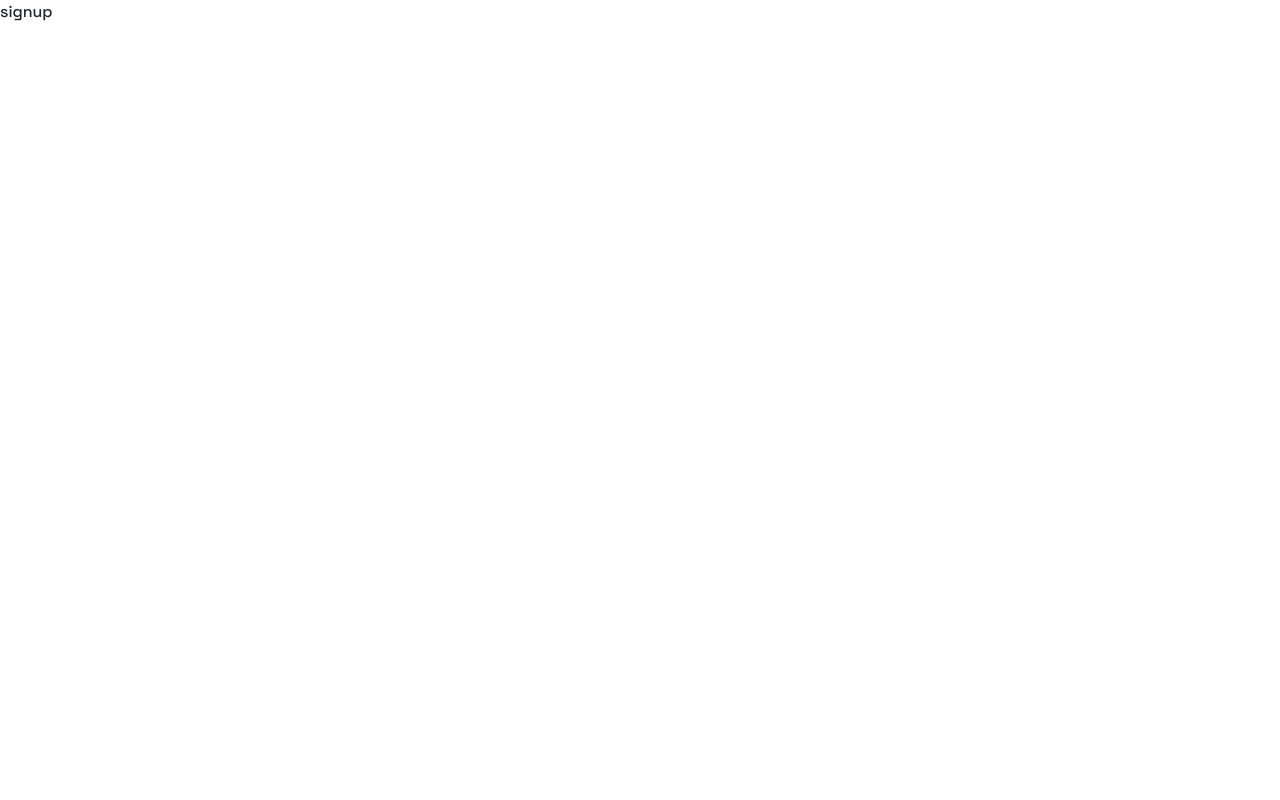
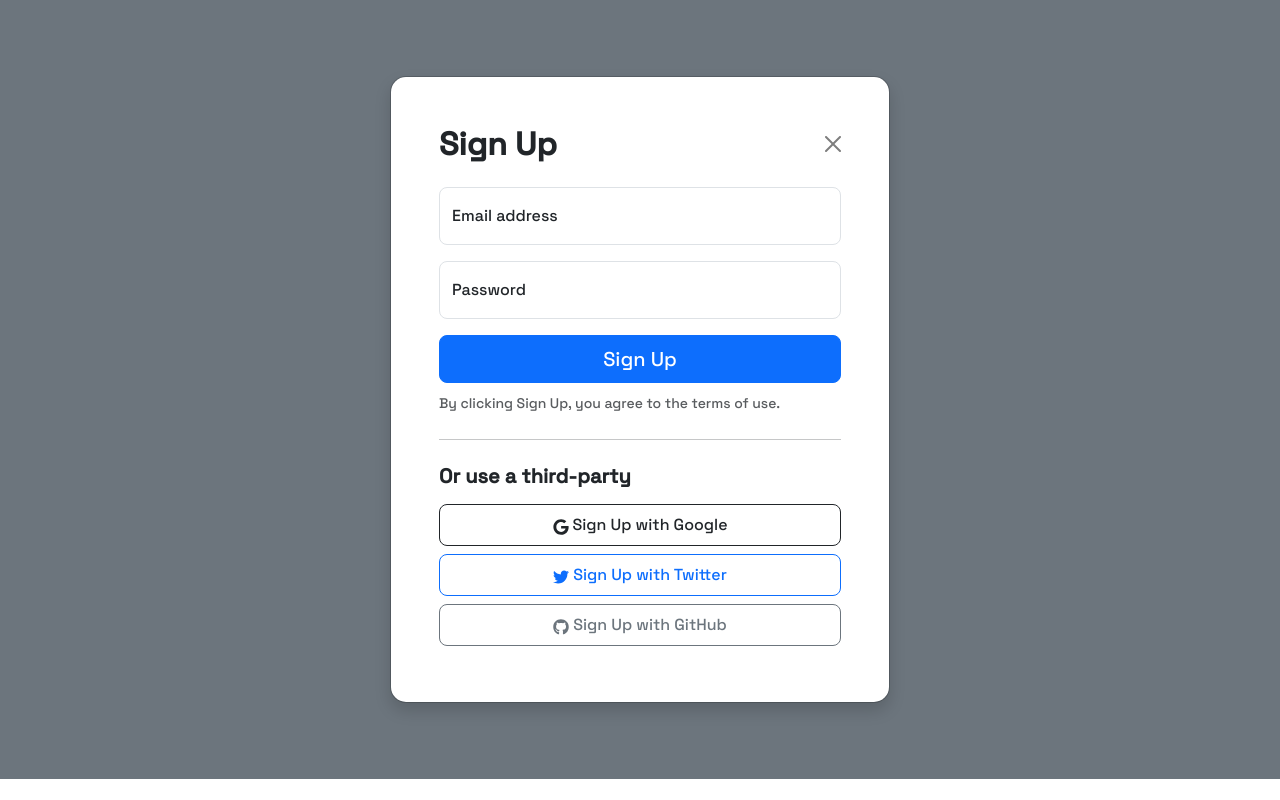
Before and after one commit to ashiqtasdid/beta.ashiqthedev.com---old, a Next.js app: page /signup in a window 1280 px wide. Built offline with nearby package versions, Linux system fonts and the light colour scheme.

Commit message:
Added Hero3 and Login/ Signup

```diff
--- a/components/Header/Header.js
+++ b/components/Header/Header.js
@@ -4,7 +4,7 @@ import Head from 'next/head'
 const Header = () => {
     return (
         <Head>
-            <title>Ashiq The Dev - Developing That Matters</title>
+            {/* <title>Ashiq The Dev - Developing That Matters</title> */}
             <meta name="description" content="Ashiq The Dev - Developing That Matters is an IT consultant company. It provides various kinds of IT services including, Web & Mobile Development, SEO & much more" />
             <meta name="viewport" content="width=device-width, initial-scale=1" />
             <link rel="icon" href="/favicon.ico" />
--- a/components/Navbar/Navbar.js
+++ b/components/Navbar/Navbar.js
@@ -4,7 +4,7 @@ import styles from '../../styles/navbar.module.css'
 import { useEffect } from 'react'
 import Image from 'next/dist/client/image'
 import navLogo from '../../assets/images/atd.jpg'
-import './navbar.module'
+// import './navbar.module'
 // import './navbar.module.bootstrap'
 import Link from 'next/dist/client/link'
 
--- a/pages/index.js
+++ b/pages/index.js
@@ -7,17 +7,22 @@ import styles from '../styles/Home.module.css'
 import Hero from '../components/Hero/Hero'
 import Divider from '../components/Divider/Divider'
 import Hero2 from '../components/Hero2/Hero2'
+import Hero3 from '../components/Hero3/Hero3'
 // import Pricing from '../components/Pricing/Pricing'
 
 export default function Home() {
   return (
     <div>
+      <Head>
+        <title>Ashiq The Dev - Developing That Matters</title>
+      </Head>
       <Header />
       <Navbar />
       <Hero />
       <Divider />
       <Hero2 />
       <Divider />
+      <Hero3 />
       {/* <Pricing/> */}
       <Footer />
     </div>
--- a/pages/signup.js
+++ b/pages/signup.js
@@ -1,8 +1,49 @@
 import React from 'react'
+import Link from 'next/dist/client/link'
+import { FaGoogle, FaTwitter, FaGithub} from 'react-icons/fa'
 
 const signup = () => {
   return (
-    <div>signup</div>
+    <div class="modal modal-signin position-static d-block bg-secondary py-5" tabindex="-1" role="dialog" id="modalSignin">
+      <div class="modal-dialog" role="document">
+        <div class="modal-content rounded-4 shadow">
+          <div class="modal-header p-5 pb-4 border-bottom-0">
+            {/* <h5 class="modal-title">Modal title</h5> */}
+            <h2 class="fw-bold mb-0">Sign Up</h2>
+            <Link href="/"><button type="button" class="btn-close" data-bs-dismiss="modal" aria-label="Close"></button></Link>
+          </div>
+
+          <div class="modal-body p-5 pt-0">
+            <form class="">
+              <div class="form-floating mb-3">
+                <input type="email" class="form-control rounded-3" id="floatingInput" placeholder="name@example.com"/>
+                  <label for="floatingInput">Email address</label>
+              </div>
+              <div class="form-floating mb-3">
+                <input type="password" class="form-control rounded-3" id="floatingPassword" placeholder="Password"/>
+                  <label for="floatingPassword">Password</label>
+              </div>
+              <button class="w-100 mb-2 btn btn-lg rounded-3 btn-primary" type="submit">Sign Up</button>
+              <small class="text-muted">By clicking Sign Up, you agree to the terms of use.</small>
+              <hr class="my-4"/>
+                <h2 class="fs-5 fw-bold mb-3">Or use a third-party</h2>
+                <button class="w-100 py-2 mb-2 btn btn-outline-dark rounded-3" type="submit">
+                  <svg class="bi me-1" width="16" height="16"><FaGoogle  /></svg>
+                  Sign Up with Google
+                </button>
+                <button class="w-100 py-2 mb-2 btn btn-outline-primary rounded-3" type="submit">
+                  <svg class="bi me-1" width="16" height="16"><FaTwitter  /></svg>
+                  Sign Up with Twitter
+                </button>
+                <button class="w-100 py-2 mb-2 btn btn-outline-secondary rounded-3" type="submit">
+                  <svg class="bi me-1" width="16" height="16"><FaGithub /></svg>
+                  Sign Up with GitHub
+                </button>
+            </form>
+          </div>
+        </div>
+      </div>
+    </div>
   )
 }
 
```
Also changed, not shown: components/Hero3/Hero3.js (added, +46 -0 lines), pages/about.js (+12 -1 lines), pages/login.js (+42 -1 lines).
